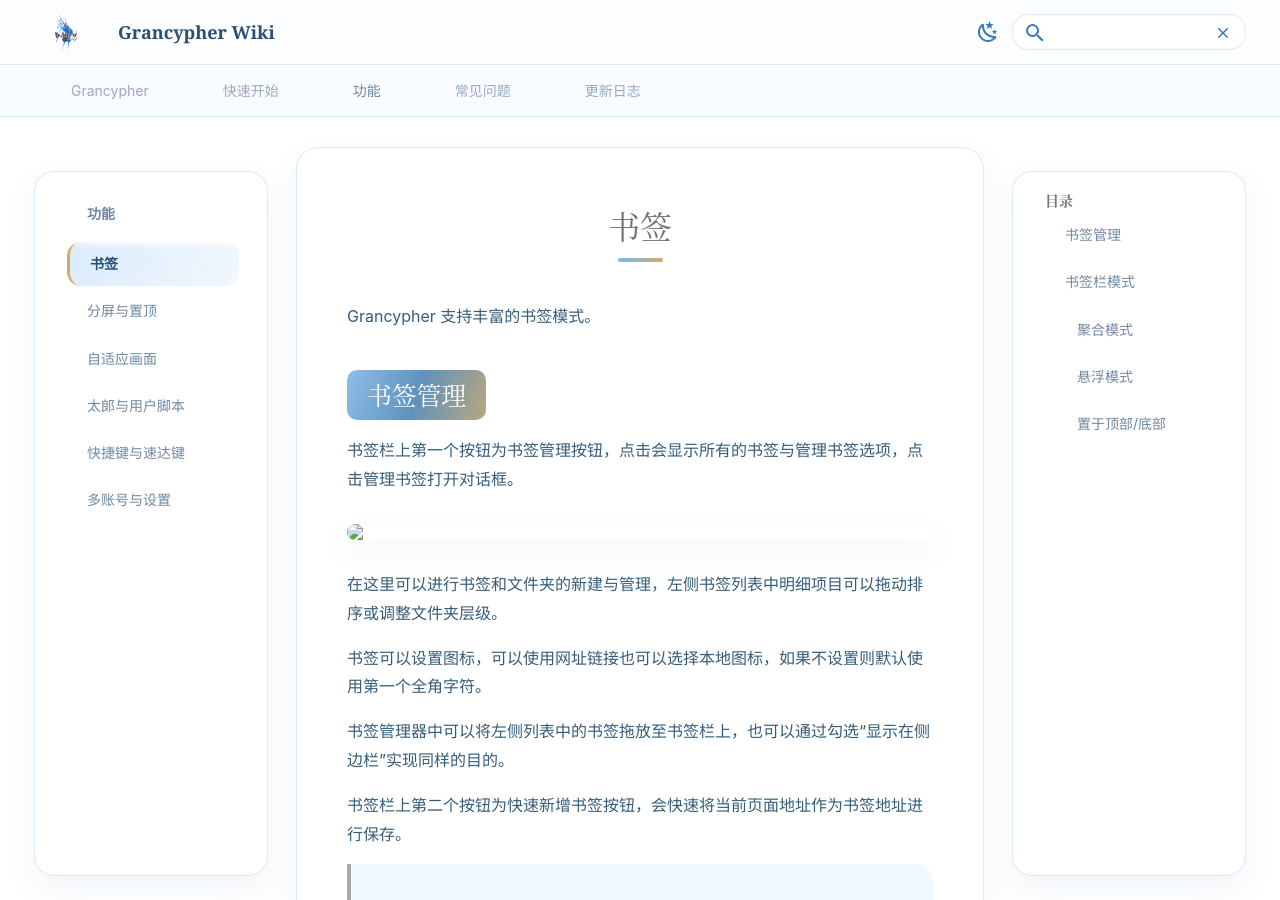
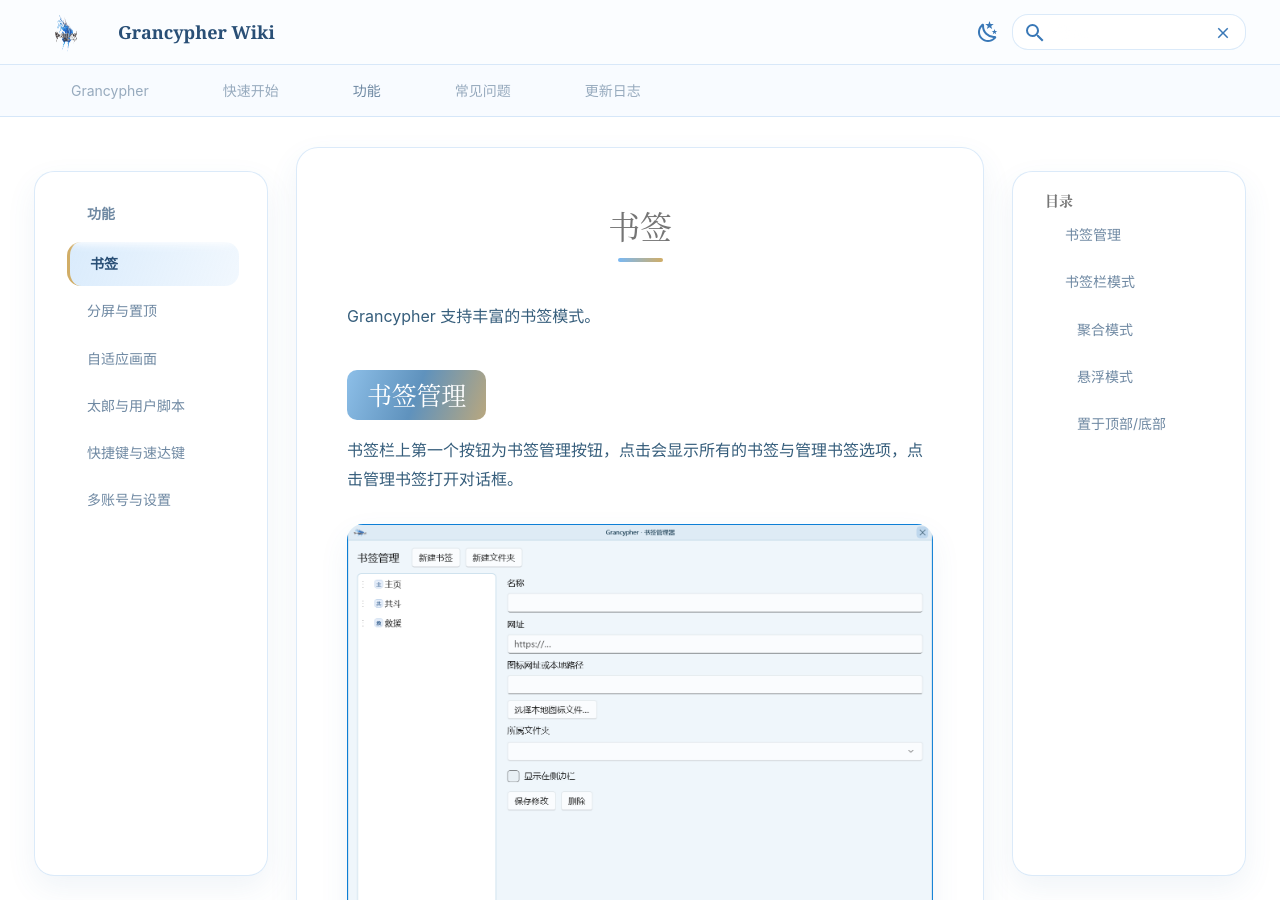
Before and after one commit to rawlkian/grancypher-release, an MkDocs documentation site: the page built from docs/features/bookmarks.md, in a window 1280 px wide and 900 px high. Built offline with MkDocs 1.6.1 and Material for MkDocs 9.7.7, drawn with Linux system fonts in a browser that asks for light colours.

Commit message:
修复图片显示

```diff
--- a/docs/features/bookmarks.md
+++ b/docs/features/bookmarks.md
@@ -4,7 +4,7 @@
 
 书签栏上第一个按钮为书签管理按钮，点击会显示所有的书签与管理书签选项，点击管理书签打开对话框。
 
-<img src="../img/bookmark.png">
+![书签界面](../img/bookmark.png)
 
 在这里可以进行书签和文件夹的新建与管理，左侧书签列表中明细项目可以拖动排序或调整文件夹层级。
 
```
